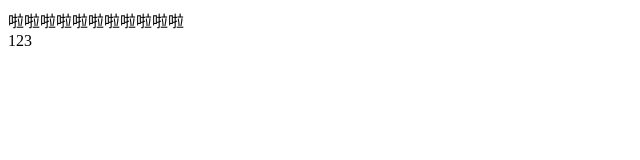
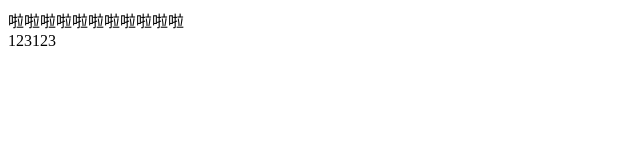
Before and after one commit to 1724394713/lll, a plain HTML site: page index.html in a window 1280 px wide. Shown: the full height of the page, 0-640 px from the left. Drawn offline with Linux system fonts and the light colour scheme.

Commit message:
Update index.html

```diff
--- a/index.html
+++ b/index.html
@@ -10,6 +10,6 @@
     <div>
         啦啦啦啦啦啦啦啦啦啦啦
     </div>
-    <div>123</div>
+    <div>123123</div>
 </body>
 </html>
```
